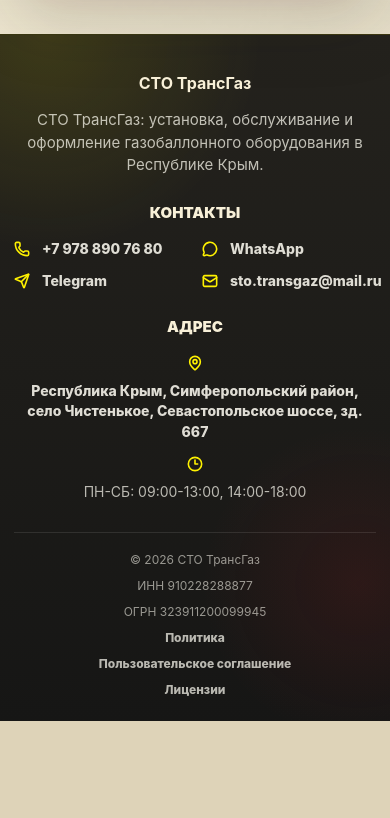
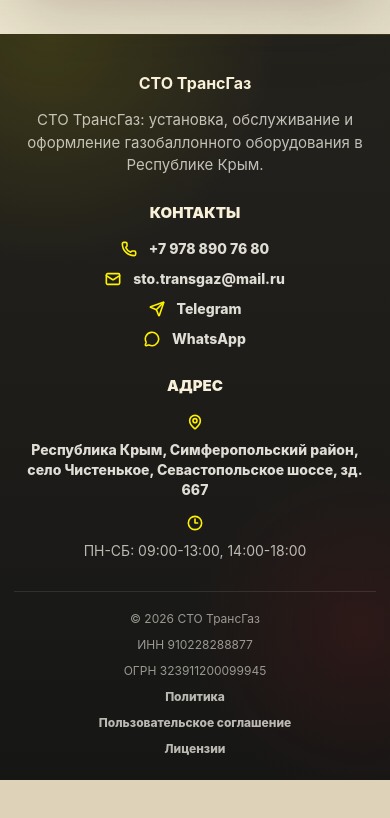
Before and after one commit to Aleks-man/ugtransgas, a React (Vite) app in the folder frontend/: page / in a window 390 px wide. Shown: the part 7251-8069 px from the top of the page. Before the commit the page ends 8048 px from the top, so only its background shows below. Built offline with nearby package versions, Linux system fonts and the light colour scheme.

Commit message:
style: stack mobile footer contacts

```diff
--- a/frontend/src/sections/Footer.tsx
+++ b/frontend/src/sections/Footer.tsx
@@ -56,10 +56,8 @@
                 <a href={contactInfo.phoneHref}>{contactInfo.phone}</a>
               </li>
               <li>
-                <MessageCircle size={16} />
-                <a href={contactInfo.whatsapp} target="_blank" rel="noreferrer">
-                  WhatsApp
-                </a>
+                <Mail size={16} />
+                <a href={`mailto:${contactInfo.email}`}>{contactInfo.email}</a>
               </li>
               <li>
                 <Send size={16} />
@@ -68,8 +66,10 @@
                 </a>
               </li>
               <li>
-                <Mail size={16} />
-                <a href={`mailto:${contactInfo.email}`}>{contactInfo.email}</a>
+                <MessageCircle size={16} />
+                <a href={contactInfo.whatsapp} target="_blank" rel="noreferrer">
+                  WhatsApp
+                </a>
               </li>
             </ul>
           </section>
--- a/frontend/src/styles/responsive.css
+++ b/frontend/src/styles/responsive.css
@@ -97,8 +97,8 @@
   }
 
   .footer__links--contacts {
-    grid-template-columns: repeat(2, minmax(0, 1fr));
-    gap: 12px 14px;
+    grid-template-columns: 1fr;
+    gap: 10px;
   }
 
   .footer__links li,
@@ -114,7 +114,7 @@
   }
 
   .footer__links--contacts li {
-    justify-self: stretch;
+    justify-self: center;
   }
 
   .footer__links--address li {
```
